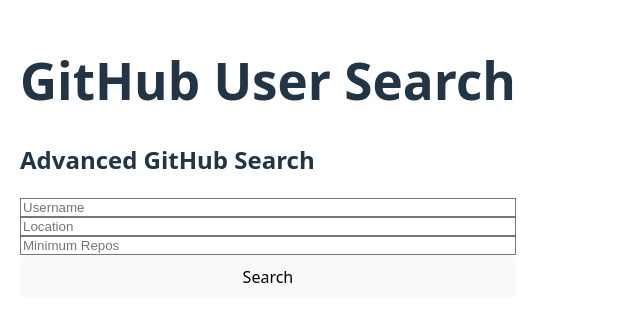
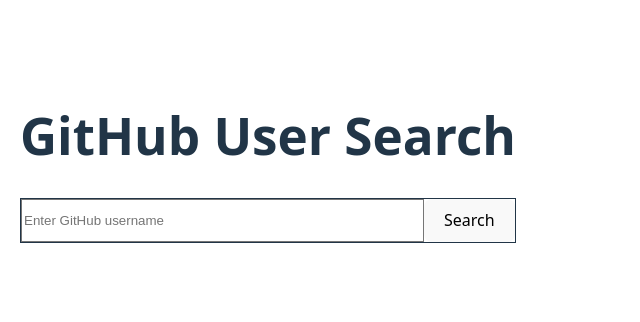
Before and after one commit to TsionTassew/alx-fe-reactjs, a React app in the folder github-user-search/: page / in a window 1280 px wide. Shown: the part 242-564 px from the top of the page, without its empty margins (0-640 px from the left). Built offline with nearby package versions, Linux system fonts and the light colour scheme; the HTML template or start-up script is replaced by a standard one.

Commit message:
task 3 again done

```diff
--- a/github-user-search/src/components/Search.jsx
+++ b/github-user-search/src/components/Search.jsx
@@ -1,109 +1,57 @@
 // src/components/Search.jsx
 import { useState } from "react";
-import { searchUsers } from "../services/githubService";
+import { fetchUserData } from "../services/githubService";
 
-function Search() {
+export default function Search() {
   const [username, setUsername] = useState("");
-  const [location, setLocation] = useState("");
-  const [minRepos, setMinRepos] = useState("");
-  const [results, setResults] = useState([]);
+  const [userData, setUserData] = useState(null);
   const [loading, setLoading] = useState(false);
-  const [error, setError] = useState("");
+  const [error, setError] = useState(null);
 
-  const handleSearch = async (e) => {
+  const handleSubmit = async (e) => {
     e.preventDefault();
     setLoading(true);
-    setError("");
-    setResults([]);
-
-    let query = "";
-
-    if (username) query += `${username} in:login `;
-    if (location) query += `location:${location} `;
-    if (minRepos) query += `repos:>${minRepos} `;
+    setError(null);
+    setUserData(null);
 
     try {
-      const data = await advancedUserSearch(query.trim());
-      setResults(data);
-    } catch {
-      setError("Looks like we can't find any users");
+      const data = await fetchUserData(username);
+      setUserData(data);
+    } catch (err) {
+      setError("Looks like we cant find the user"); // <-- Task 1 message
     } finally {
       setLoading(false);
     }
   };
 
   return (
-    <div className="max-w-xl mx-auto p-4">
-      <h2 className="text-2xl font-bold mb-4">Advanced GitHub Search</h2>
-
-      {/* Search Form */}
-      <form
-        onSubmit={handleSearch}
-        className="grid grid-cols-1 gap-3 bg-gray-100 p-4 rounded"
-      >
+    <div className="max-w-md mx-auto mt-10 p-4 border rounded shadow">
+      <form onSubmit={handleSubmit} className="flex gap-2">
         <input
-          className="p-2 rounded border"
           type="text"
-          placeholder="Username"
           value={username}
           onChange={(e) => setUsername(e.target.value)}
+          placeholder="Enter GitHub username"
+          className="flex-1 p-2 border rounded"
         />
-
-        <input
-          className="p-2 rounded border"
-          type="text"
-          placeholder="Location"
-          value={location}
-          onChange={(e) => setLocation(e.target.value)}
-        />
-
-        <input
-          className="p-2 rounded border"
-          type="number"
-          placeholder="Minimum Repos"
-          value={minRepos}
-          onChange={(e) => setMinRepos(e.target.value)}
-        />
-
-        <button
-          type="submit"
-          className="bg-blue-600 text-white p-2 rounded hover:bg-blue-700"
-        >
+        <button type="submit" className="px-4 py-2 bg-blue-500 text-white rounded">
           Search
         </button>
       </form>
 
-      {/* Output */}
-
-      {loading && <p className="mt-4 text-gray-600">Loading...</p>}
-      {error && <p className="mt-4 text-red-500">{error}</p>}
-
-      <div className="mt-4 space-y-4">
-        {results.map((user) => (
-          <div
-            key={user.id}
-            className="flex items-center gap-4 p-3 bg-white rounded shadow"
-          >
-            <img
-              src={user.avatar_url}
-              width={60}
-              className="rounded-full"
-            />
-            <div>
-              <h3 className="font-bold">{user.login}</h3>
-              <a
-                href={user.html_url}
-                target="_blank"
-                className="text-blue-600 underline"
-              >
-                View Profile
-              </a>
-            </div>
+      <div className="mt-4">
+        {loading && <p>Loading...</p>}
+        {error && <p className="text-red-500">{error}</p>}
+        {userData && (
+          <div className="mt-2 border p-2 rounded">
+            <img src={userData.avatar_url} alt={userData.login} className="w-16 h-16 rounded-full" />
+            <p className="font-bold">{userData.login}</p>
+            <a href={userData.html_url} target="_blank" rel="noopener noreferrer" className="text-blue-500">
+              View Profile
+            </a>
           </div>
-        ))}
+        )}
       </div>
     </div>
   );
 }
-
-export default Search;
```
